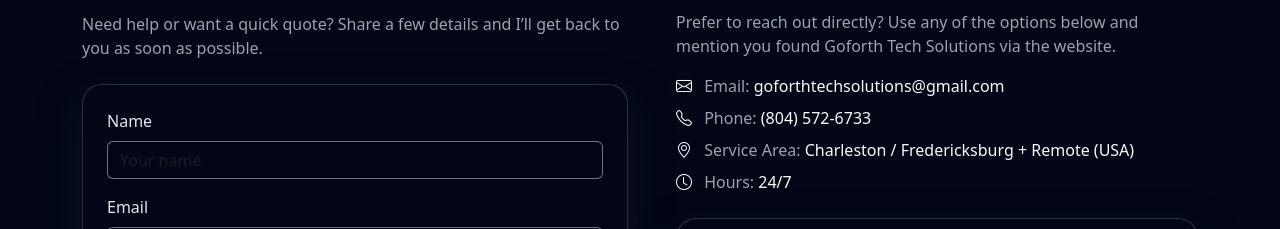
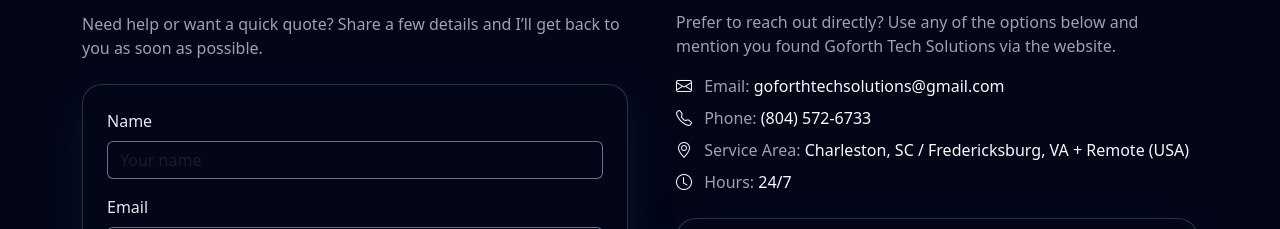
Before and after one commit to GoforthTechSolutions/GoforthTechSolutions, a plain HTML site: page index.html in a window 1280 px wide. Shown: the part 2214-2443 px from the top of the page. Drawn offline with nearby package versions, Linux system fonts and the light colour scheme.

Commit message:
Update index.html

```diff
--- a/index.html
+++ b/index.html
@@ -499,7 +499,7 @@
               <li class="mb-2">
                 <i class="bi bi-geo-alt me-2 text-light"></i>
                 Service Area:
-                <span class="text-light">Charleston / Fredericksburg + Remote (USA)</span>
+                <span class="text-light">Charleston, SC / Fredericksburg, VA + Remote (USA)</span>
               </li>
               <li class="mb-2">
                 <i class="bi bi-clock me-2 text-light"></i>
```
